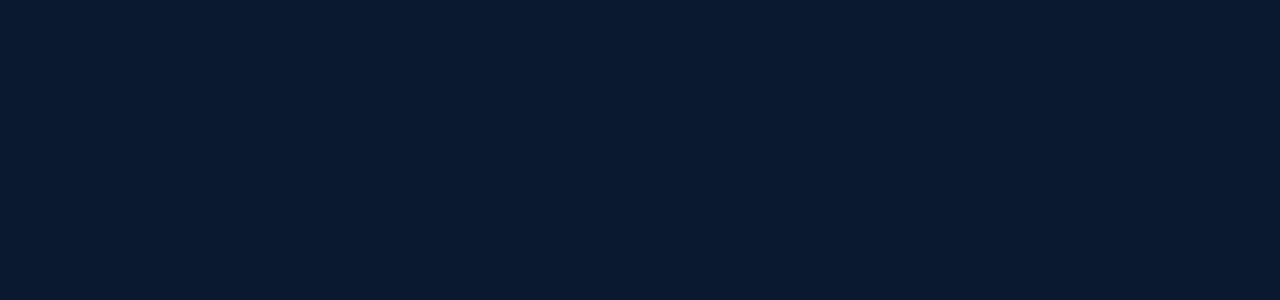
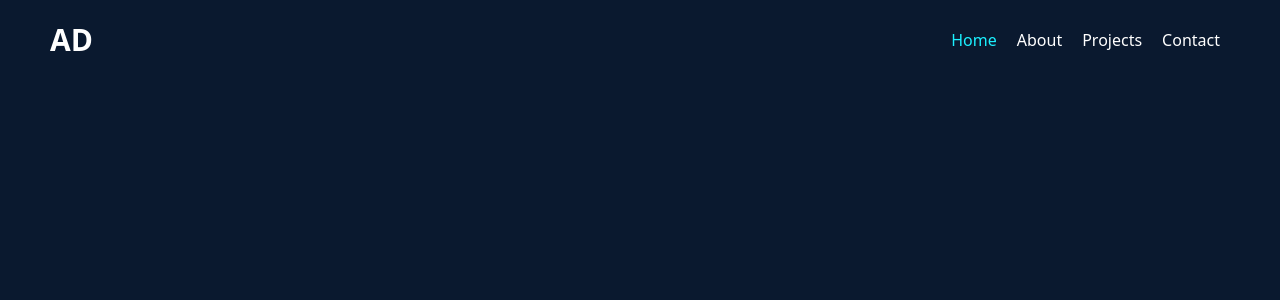
Before and after one commit to Tweekaayush/portfolio-2.0, a React (Vite) app: page / in a window 1280 px wide. Shown: the top 300 px of the page. Built offline with nearby package versions, Linux system fonts and the light colour scheme.

Commit message:
navbar added

```diff
--- /dev/null
+++ b/src/components/NavLink.jsx
@@ -0,0 +1,31 @@
+import React from "react";
+import AnchorLink from "react-anchor-link-smooth-scroll";
+import { motion } from "framer-motion";
+
+const NavLink = ({ page, selectedPage, setSelectedPage, setIsMenuToggled }) => {
+  const lowerCasePage = page.toLowerCase();
+  return (
+    <motion.li
+      className="p-2.5"
+      variants={{
+        hidden: { opacity: 0, y: -25 },
+        visible: { opacity: 1, y: 0 },
+      }}
+    >
+      <AnchorLink
+        className={`${
+          selectedPage === lowerCasePage ? "text-primary" : "text-white"
+        } hover:text-primary transition duration-500 capitalize`}
+        href={`#${lowerCasePage}`}
+        onClick={() => [
+          setSelectedPage(lowerCasePage),
+          setIsMenuToggled(false),
+        ]}
+      >
+        {page}
+      </AnchorLink>
+    </motion.li>
+  );
+};
+
+export default NavLink;
--- a/src/components/Navbar.jsx
+++ b/src/components/Navbar.jsx
@@ -1,12 +1,192 @@
-import React from "react";
-import { motion } from "framer-motion";
+import { useState } from "react";
+import { AnimatePresence, motion } from "framer-motion";
+import NavLink from "./NavLink";
+import { useEffect } from "react";
+import { X, Menu } from "lucide-react";
 
+const navLinks = ["home", "about", "projects", "contact"];
 
+const Navbar = ({ setSelectedPage, selectedPage }) => {
+  const [isMenuToggled, setIsMenuToggled] = useState(false);
+  const [isTopOfPage, setIsTopOfPage] = useState(true);
 
-const Navbar = () => {
+  useEffect(() => {
+    const handleScroll = () => {
+      if (window.scrollY === 0) {
+        setIsTopOfPage(true);
+        setSelectedPage("home");
+      }
+      if (window.scrollY !== 0) setIsTopOfPage(false);
+    };
+    window.addEventListener("scroll", handleScroll);
+    return () => window.removeEventListener("scroll", handleScroll);
+  }, []);
+
+  useEffect(() => {
+    isMenuToggled
+      ? document.body.classList.add(`overflow-hidden`)
+      : document.body.classList.remove(`overflow-hidden`);
+  }, [isMenuToggled]);
   return (
-    <header>
-      <nav></nav>
+    <header
+      className={`${
+        isTopOfPage ? "" : "bg-primary/20"
+      } fixed top-0 left-0 w-full h-20 flex items-center justify-between px-6.25 md:px-12.5 transition duration-500`}
+    >
+      <nav className="flex items-center justify-between relative w-full">
+        <motion.div
+          initial="hidden"
+          animate="visible"
+          variants={{
+            hidden: { opacity: 0 },
+            visible: { opacity: 1 },
+          }}
+          transition={{
+            duration: 0.5,
+          }}
+          viewport={{ once: true }}
+        >
+          <a href="/" aria-label="home" className="text-3xl font-bold">
+            AD
+          </a>
+        </motion.div>
+        <motion.ul
+          className="hidden md:flex items-center justify-between"
+          initial="hidden"
+          animate="visible"
+          transition={{ duration: 0.5 }}
+          variants={{
+            hidden: {},
+            visible: {
+              transition: {
+                staggerChildren: 0.2,
+                delayChildren: 0.1,
+              },
+            },
+          }}
+          viewport={{ once: true }}
+        >
+          {navLinks.map((link) => {
+            return (
+              <NavLink
+                key={link}
+                page={link}
+                selectedPage={selectedPage}
+                setSelectedPage={setSelectedPage}
+                setIsMenuToggled={setIsMenuToggled}
+              />
+            );
+          })}
+        </motion.ul>
+        <motion.button
+          className="block md:hidden p-2 bg-primary hover:bg-primary/80 rounded-full cursor-pointer"
+          initial="hidden"
+          animate="visible"
+          variants={{
+            hidden: { opacity: 0 },
+            visible: { opacity: 1 },
+          }}
+          transition={{
+            duration: 0.5,
+          }}
+          viewport={{ once: true }}
+          onClick={() => setIsMenuToggled(true)}
+        >
+          <Menu className=" w-5 h-5" />
+        </motion.button>
+        <AnimatePresence>
+          {isMenuToggled && (
+            <motion.div
+              className="block md:hidden fixed top-0 left-0 h-screen w-full bg-secondary"
+              initial="hidden"
+              animate="visible"
+              exit="exit"
+              variants={{
+                hidden: { y: "-100vh" },
+                visible: {
+                  y: 0,
+                  transition: {
+                    type: "tween",
+                    duration: 0.5,
+                  },
+                },
+                exit: {
+                  y: "-100vh",
+                  transition: {
+                    type: "tween",
+                    duration: 0.5,
+                    delay: 0.3,
+                  },
+                },
+              }}
+            >
+              <div className="flex justify-end px-12 py-6">
+                <button
+                  className="cursor-pointer"
+                  onClick={() => setIsMenuToggled(false)}
+                >
+                  <X className=" w-8 h-8" />
+                </button>
+              </div>
+              <motion.ul
+                className="flex flex-col justify-center h-full items-center gap-10 text-xl sm:text-2xl text-tertiary"
+                initial="hidden"
+                animate="visible"
+                exit="exit"
+                variants={{
+                  hidden: {},
+                  visible: {
+                    transition: {
+                      staggerChildren: 0.1,
+                      delayChildren: 0.3,
+                    },
+                  },
+                  exit: {
+                    transition: {
+                      staggerChildren: 0.05,
+                      staggerDirection: -1,
+                    },
+                  },
+                }}
+              >
+                {navLinks.map((link) => {
+                  return (
+                    <motion.div
+                      variants={{
+                        hidden: { opacity: 0, y: "50%" },
+                        visible: {
+                          opacity: 1,
+                          y: 0,
+                          transition: {
+                            duration: 0.5,
+                            ease: "easeOut", // Add ease-out easing function
+                          },
+                        },
+                        exit: {
+                          opacity: 0,
+                          y: "50%",
+                          transition: {
+                            duration: 0.1,
+                            ease: "easeOut", // Add ease-out easing function
+                          },
+                        },
+                      }}
+                    >
+                      <NavLink
+                        key={link}
+                        page={link}
+                        selectedPage={selectedPage}
+                        setSelectedPage={setSelectedPage}
+                        setIsMenuToggled={setIsMenuToggled}
+                      />
+                    </motion.div>
+                  );
+                })}
+              </motion.ul>
+            </motion.div>
+          )}
+        </AnimatePresence>
+      </nav>
     </header>
   );
 };
--- a/src/index.css
+++ b/src/index.css
@@ -14,7 +14,7 @@
   }
 
   section{
-    @apply max-w-250;
+    @apply max-w-250 h-screen;
   }
 }
 
--- a/src/layout/Layout.jsx
+++ b/src/layout/Layout.jsx
@@ -1,11 +1,12 @@
-import React from "react";
+import { useState } from "react";
 import Footer from "../components/Footer";
 import Navbar from "../components/Navbar";
 
 const Layout = ({ children }) => {
+  const [selectedPage, setSelectedPage] = useState("home");
   return (
     <div className="app">
-      <Navbar />
+      <Navbar selectedPage={selectedPage} setSelectedPage={setSelectedPage} />
       <main className="px-12.5 md:px-25 lg:px-37.5 w-full max-w-400 min-h-screen my-0 mx-auto">
         {children}
       </main>
```
